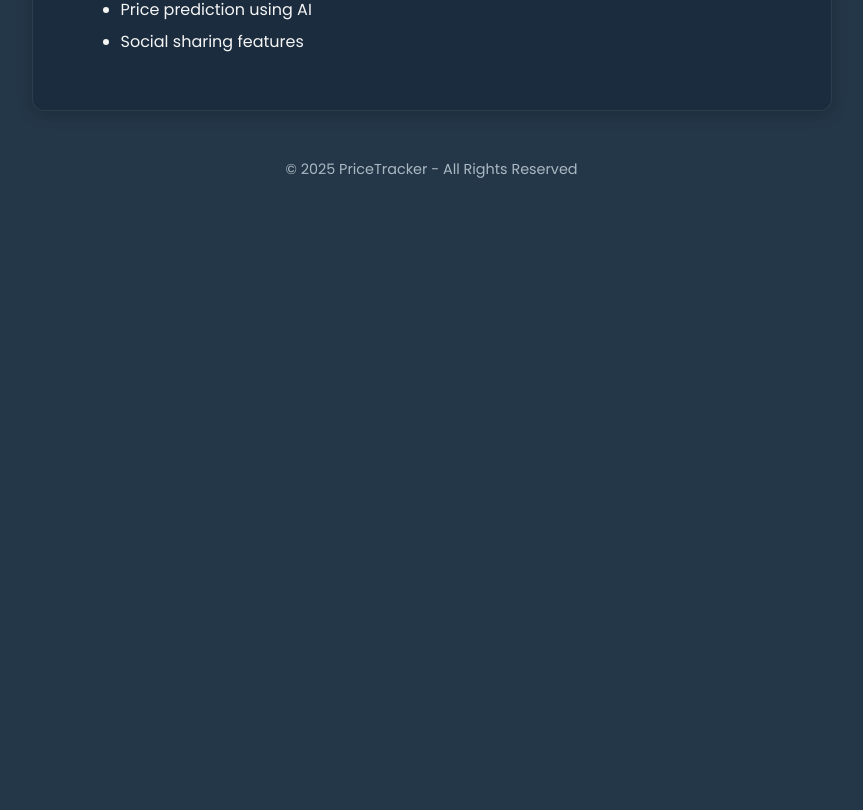
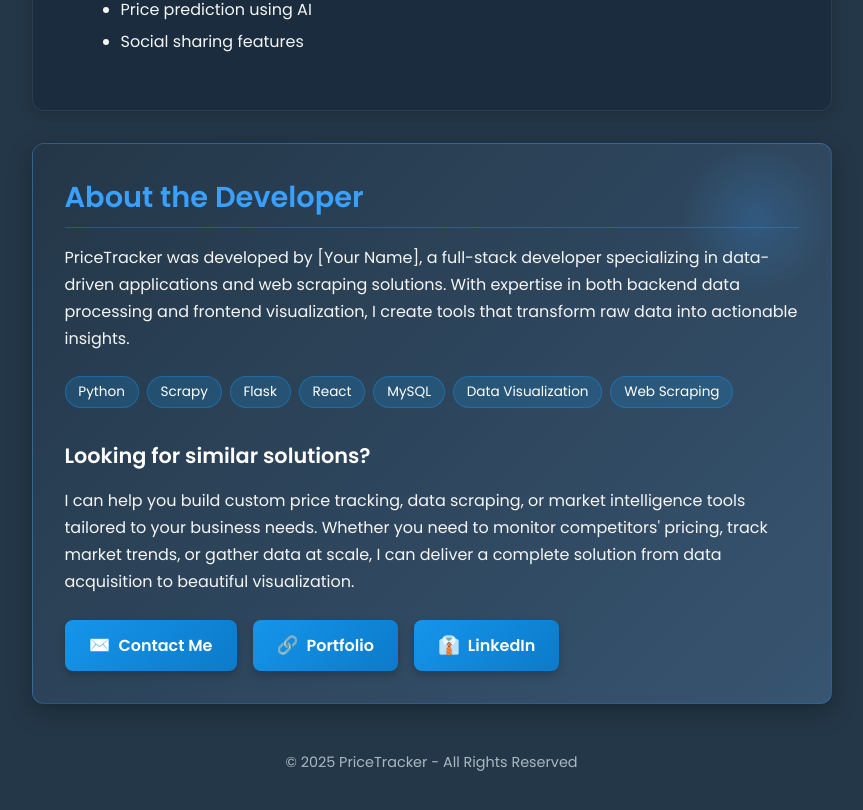
Before and after one commit to LeonardCote08/price-tracker, a React (Create React App) app in the folder frontend/: page /about in a window 1280 px wide. Shown: the part 1075-1885 px from the top of the page, without its empty margins (201-1064 px from the left). Before the commit the page ends 1325 px from the top, so only its background shows below. Built offline with nearby package versions, Linux system fonts and the light colour scheme.

Commit message:
Ajouter de la section "About the Developer"

```diff
--- a/frontend/src/pages/AboutPage.css
+++ b/frontend/src/pages/AboutPage.css
@@ -75,6 +75,110 @@
     font-size: 1.1rem;
 }
 
+/* New Developer Section Styles */
+.developer-card {
+    background: linear-gradient(135deg, rgba(36, 55, 72, 0.9) 0%, rgba(58, 88, 117, 0.9) 100%);
+    border-radius: 12px;
+    padding: 2rem;
+    box-shadow: 0 8px 25px rgba(0, 0, 0, 0.3);
+    border: 1px solid rgba(58, 160, 254, 0.3);
+    margin-bottom: 2rem;
+    position: relative;
+    overflow: hidden;
+}
+
+    .developer-card::before {
+        content: '';
+        position: absolute;
+        top: 0;
+        right: 0;
+        width: 150px;
+        height: 150px;
+        background: radial-gradient(circle, rgba(58, 160, 254, 0.2) 0%, transparent 70%);
+        border-radius: 50%;
+        z-index: 0;
+    }
+
+    .developer-card h2 {
+        color: var(--accent-color);
+        margin-top: 0;
+        margin-bottom: 1rem;
+        font-size: 1.8rem;
+        border-bottom: 1px solid rgba(58, 160, 254, 0.3);
+        padding-bottom: 0.5rem;
+        position: relative;
+        z-index: 1;
+    }
+
+    .developer-card p {
+        line-height: 1.7;
+        margin-bottom: 1.5rem;
+        position: relative;
+        z-index: 1;
+    }
+
+    .developer-card h3 {
+        color: #ffffff;
+        font-size: 1.3rem;
+        margin: 1.5rem 0 1rem;
+        position: relative;
+        z-index: 1;
+    }
+
+.contact-buttons {
+    display: flex;
+    flex-wrap: wrap;
+    gap: 1rem;
+    margin-top: 1.5rem;
+    position: relative;
+    z-index: 1;
+}
+
+.contact-button {
+    display: inline-flex;
+    align-items: center;
+    justify-content: center;
+    gap: 0.5rem;
+    padding: 0.8rem 1.5rem;
+    background: linear-gradient(135deg, #1595eb 0%, #0c7ac9 100%);
+    color: #ffffff;
+    text-decoration: none;
+    border-radius: 8px;
+    font-weight: 600;
+    transition: all 0.3s ease;
+    border: none;
+    cursor: pointer;
+    box-shadow: 0 4px 8px rgba(0, 0, 0, 0.2);
+}
+
+    .contact-button:hover {
+        transform: translateY(-2px);
+        box-shadow: 0 6px 12px rgba(0, 0, 0, 0.3);
+        background: linear-gradient(135deg, #1aa0f8 0%, #0d85dc 100%);
+    }
+
+.contact-button-icon {
+    font-size: 1.1rem;
+}
+
+.skills-tag {
+    display: inline-block;
+    background-color: rgba(21, 149, 235, 0.2);
+    color: #ffffff;
+    padding: 0.3rem 0.8rem;
+    border-radius: 1rem;
+    font-size: 0.85rem;
+    margin-right: 0.5rem;
+    margin-bottom: 0.5rem;
+    border: 1px solid rgba(21, 149, 235, 0.4);
+}
+
+.skills-container {
+    margin: 1rem 0;
+    position: relative;
+    z-index: 1;
+}
+
 .about-footer {
     text-align: center;
     font-size: 0.9rem;
@@ -87,7 +191,7 @@
         font-size: 2rem;
     }
 
-    .about-card {
+    .about-card, .developer-card {
         padding: 1.5rem;
     }
 
@@ -98,4 +202,12 @@
     .feature-text {
         font-size: 1rem;
     }
+
+    .contact-buttons {
+        flex-direction: column;
+    }
+
+    .contact-button {
+        width: 100%;
+    }
 }
--- a/frontend/src/pages/AboutPage.js
+++ b/frontend/src/pages/AboutPage.js
@@ -53,6 +53,47 @@ function AboutPage() {
                 </ul>
             </div>
 
+            {/* New Developer Section */}
+            <div className="developer-card">
+                <h2>About the Developer</h2>
+                <p>
+                    PriceTracker was developed by [Your Name], a full-stack developer specializing in
+                    data-driven applications and web scraping solutions. With expertise in both
+                    backend data processing and frontend visualization, I create tools that transform
+                    raw data into actionable insights.
+                </p>
+
+                <div className="skills-container">
+                    <span className="skills-tag">Python</span>
+                    <span className="skills-tag">Scrapy</span>
+                    <span className="skills-tag">Flask</span>
+                    <span className="skills-tag">React</span>
+                    <span className="skills-tag">MySQL</span>
+                    <span className="skills-tag">Data Visualization</span>
+                    <span className="skills-tag">Web Scraping</span>
+                </div>
+
+                <h3>Looking for similar solutions?</h3>
+                <p>
+                    I can help you build custom price tracking, data scraping, or market intelligence
+                    tools tailored to your business needs. Whether you need to monitor competitors'
+                    pricing, track market trends, or gather data at scale, I can deliver a complete
+                    solution from data acquisition to beautiful visualization.
+                </p>
+
+                <div className="contact-buttons">
+                    <a href="mailto:your.email@example.com" className="contact-button">
+                        <span className="contact-button-icon">✉️</span> Contact Me
+                    </a>
+                    <a href="https://yourportfolio.com" target="_blank" rel="noopener noreferrer" className="contact-button">
+                        <span className="contact-button-icon">🔗</span> Portfolio
+                    </a>
+                    <a href="https://linkedin.com/in/yourprofile" target="_blank" rel="noopener noreferrer" className="contact-button">
+                        <span className="contact-button-icon">👔</span> LinkedIn
+                    </a>
+                </div>
+            </div>
+
             <div className="about-footer">
                 <p>© 2025 PriceTracker - All Rights Reserved</p>
             </div>
```
